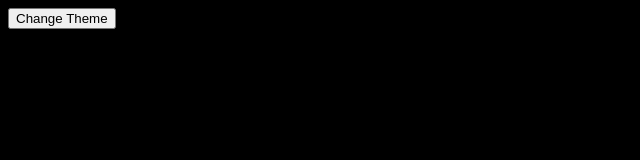
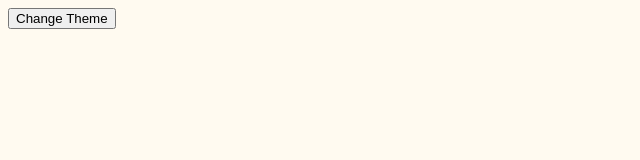
Before and after one commit to auula/js_guide, a plain HTML site: page chapter14/theme/index.html in a window 1280 px wide. Shown: the whole page, without its empty margins (0-640 px from the left). Drawn offline with Linux system fonts and the light colour scheme.

```diff
--- a/chapter14/theme/index.html
+++ b/chapter14/theme/index.html
@@ -6,7 +6,7 @@
     <title>Chnage Theme</title>
     <!-- 引入两个不同的样式文件 link 和 sytle 标签可以有 css 选择器属性 -->
     <link id="drak" rel="stylesheet" type="text/css" href="./dark.css">
-    <link id="light" rel="sytlesheel" type="text/css" href="./light.css">
+    <link id="light" rel="stylesheet" type="text/css" href="./light.css">
 </head>
 
 <body>
```
